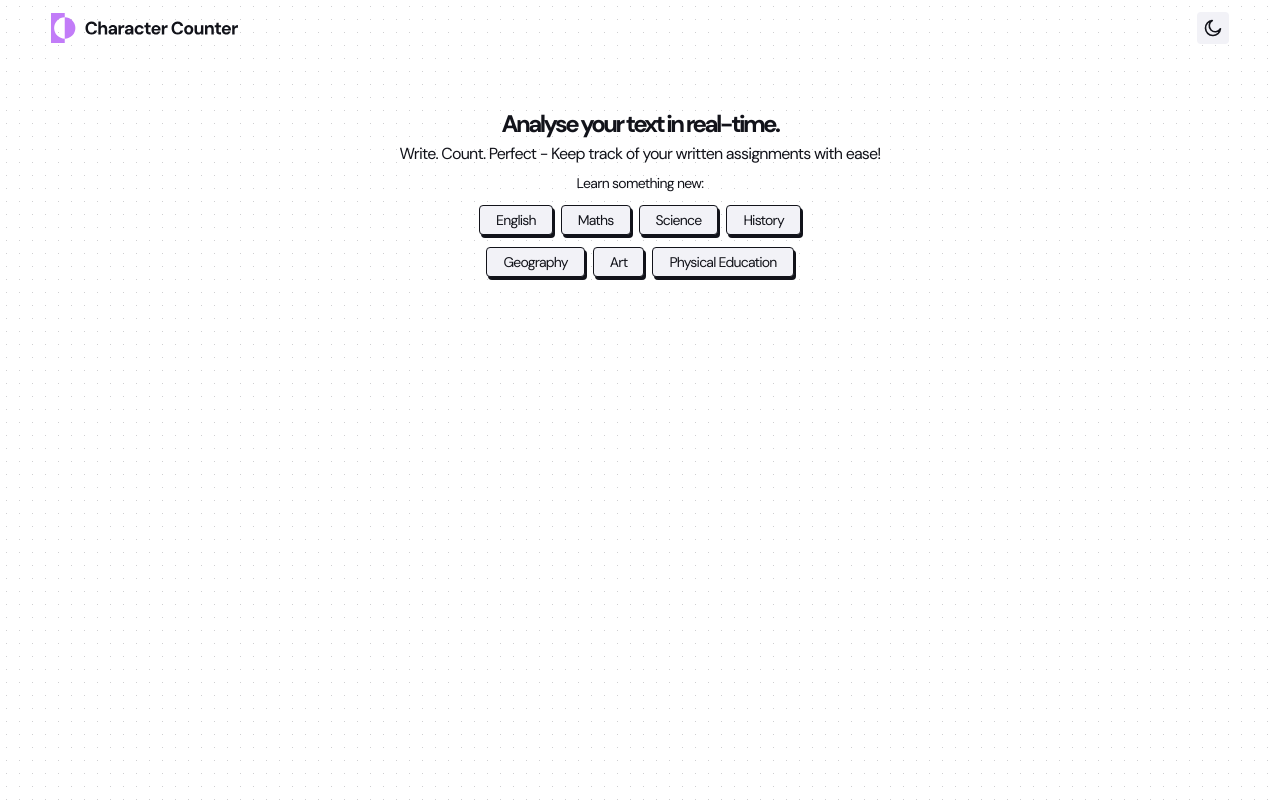
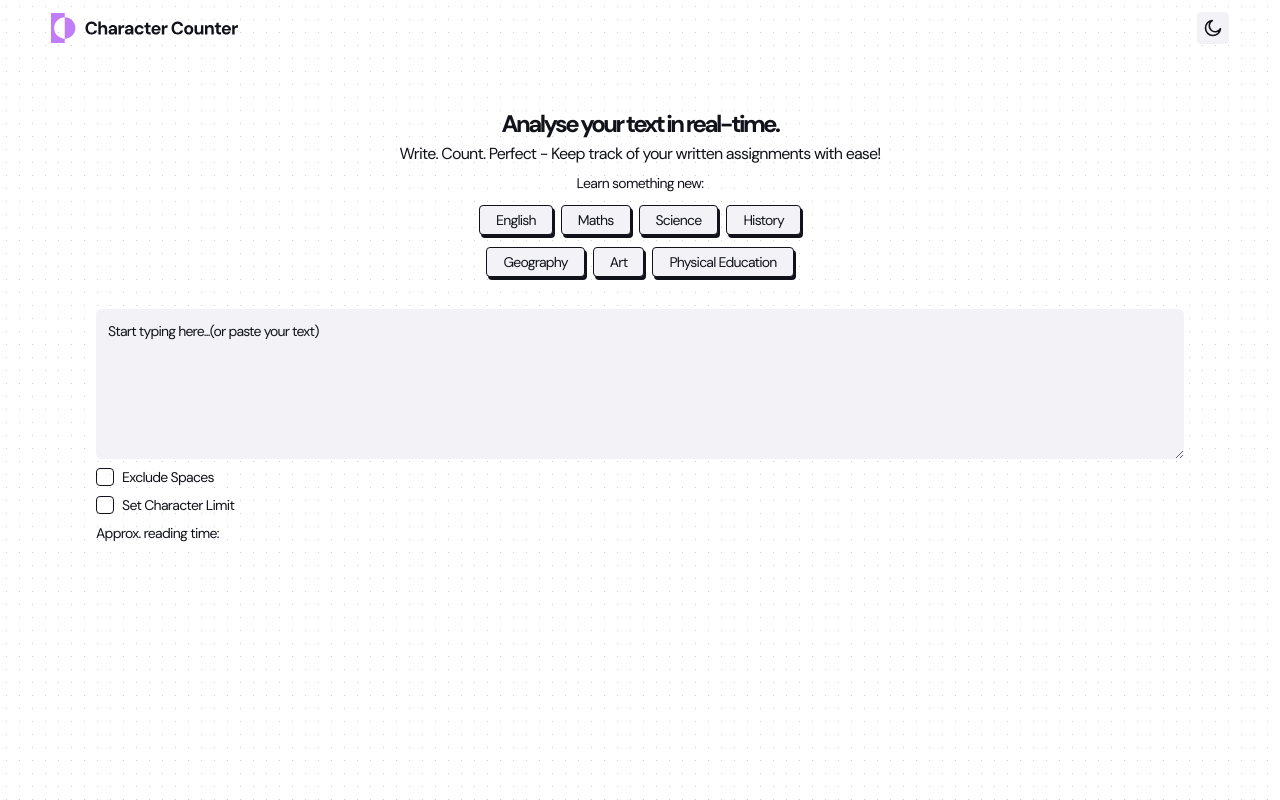
Before and after one commit to rahmaa4/Character-Counter, a React (Vite) app: page / in a window 1280 px wide. Built offline with nearby package versions, Linux system fonts and the light colour scheme.

Commit message:
build filter options

```diff
--- a/index.html
+++ b/index.html
@@ -7,7 +7,9 @@
     <title>Character Counter | Home </title>
   </head>
   <body>
-    <div id="root" class="py-3 relative"></div>
+    <div id="root" class="py-3 relative">
+
+    </div>
     <script type="module" src="/src/main.tsx"></script>
   </body>
 </html>
--- a/src/App/App.tsx
+++ b/src/App/App.tsx
@@ -1,9 +1,10 @@
 import { useContext, useEffect } from "react";
+import { ThemeContext } from "../Contexts/Theme/ThemeContext";
 import Nav from "../Components/Nav/Nav";
-import { ThemeContext } from "../Contexts/Theme/ThemeContext";
+import Title from "../Components/Title/Title";
 import FunFact from "../Components/FunFact/FunFact";
-import Title from "../Components/Title/Title";
-
+import UserTextField from "../Components/UserTextField/UserTextField";
+import FilterOptions from "../Components/FilterOptions/FilterOptions";
 
 export default function App() {
     const { isLight } = useContext(ThemeContext);
@@ -25,7 +26,10 @@ export default function App() {
     return (
         <>
             <Nav />
-            <Title/>
+            <Title />
+            <FunFact />
+            <UserTextField />
+            <FilterOptions/>
         </>
     )
 }
--- /dev/null
+++ b/src/Components/FilterOptions/Checkbox/Checkbox.tsx
@@ -0,0 +1,34 @@
+import { useContext} from "react"
+import { IsCharLimitContext } from "../../../Contexts/IsCharLimit/IsCharLimitContext"
+import { IsExcludeSpacesContext } from "../../../Contexts/IsExcludeSpaces/IsExcludeSpacesContext";
+
+
+const iconCheck = 'assets/images/icon-check.svg';
+
+type CheckBoxProp = {
+    type: 'is-exclude-spaces' | 'is-char-limit'
+}
+
+
+export default function CheckBox({type}: CheckBoxProp) {
+    const { isCharLimit, setIsCharLimit } = useContext(IsCharLimitContext);
+    const { isExcludeSpaces, setIsExcludeSpaces } = useContext(IsExcludeSpacesContext);
+
+    const handleClick = () => {
+        if (type === 'is-exclude-spaces') {
+            setIsExcludeSpaces((prev) => !prev);
+        }else if (type === 'is-char-limit') {
+            setIsCharLimit((prev) => !prev);
+        }
+    }
+
+    return (
+        <div className={`flex items-center gap-2`}>
+            <div onClick={handleClick} className={`w-[18px]
+                 aspect-square border rounded flex justify-center items-center ${type === 'is-char-limit' && isCharLimit ? 'bg-purple400 border-none' : ''} ${type === "is-exclude-spaces" && isExcludeSpaces ? 'bg-purple400 border-none' : ''}`}>
+                {type === 'is-char-limit' && isCharLimit || type === 'is-exclude-spaces' && isExcludeSpaces ? <img src={iconCheck} alt="check mark" className={`w-[16px] aspect-square`} /> : null}
+                 </div>
+            <p className={`text-sm capitalize`}>{type === 'is-char-limit' ? 'set character limit' : 'Exclude spaces'}</p>
+        </div>
+    )
+}
--- /dev/null
+++ b/src/Components/FilterOptions/FilterOptions.tsx
@@ -0,0 +1,16 @@
+import { useContext } from "react";
+import CheckBox from "./Checkbox/Checkbox";
+import { ThemeContext } from "../../Contexts/Theme/ThemeContext";
+
+export default function FilterOptions() {
+    const { isLight } = useContext(ThemeContext);
+    return (
+        <div className={`mt-2 w-[85vw] mx-auto flex flex-col gap-2 ${isLight? 'text-neutral900' : 'text-neutral200'}`}>
+            <div className={`flex flex-col gap-2`}>
+                <CheckBox type='is-exclude-spaces' />
+                <CheckBox type='is-char-limit'/>
+            </div>
+            <p className={`text-sm`}>Approx. reading time: </p>
+        </div>
+    )
+}
--- a/src/Components/Title/Title.tsx
+++ b/src/Components/Title/Title.tsx
@@ -1,6 +1,5 @@
 import { useContext } from "react";
 import { ThemeContext } from "../../Contexts/Theme/ThemeContext";
-import FunFact from "../FunFact/FunFact";
 
 export default function Title() {
     const { isLight } = useContext(ThemeContext);
@@ -11,7 +10,6 @@ export default function Title() {
                 <h1 className={`text-2xl font-bold tracking-[-2.5px]`}>Analyse your text in real-time.</h1>
                 <p className={'leading-[1.3]'}>Write. Count. Perfect - Keep track of your written assignments with ease!</p>
             </div>
-            <FunFact/>
         </div>
     )
 }
--- /dev/null
+++ b/src/Components/UserTextField/UserTextField.tsx
@@ -0,0 +1,8 @@
+import { useContext } from "react"
+import { ThemeContext } from "../../Contexts/Theme/ThemeContext"
+
+export default function UserTextField() {
+    const { isLight } = useContext(ThemeContext);
+    return <textarea className={`block min-h-[150px] w-[85vw] mx-auto mt-8 rounded-md ${isLight ? 'bg-neutral100 placeholder:text-neutral900 text-neutral900' : 'bg-neutral700 placeholder:text-neutral100 text-neutral200'} p-3 outline-none placeholder:text-sm`} placeholder="Start typing here...(or paste your text)">
+    </textarea>
+}
--- /dev/null
+++ b/src/Contexts/IsCharLimit/IsCharLimitContext.tsx
@@ -0,0 +1,17 @@
+import React, {createContext, useState } from "react";
+
+type IsCharLimitContext = {
+    isCharLimit: boolean,
+    setIsCharLimit: React.Dispatch<React.SetStateAction<boolean>>
+}
+
+export const IsCharLimitContext = createContext<IsCharLimitContext>({ isCharLimit: false, setIsCharLimit: () => { } });
+
+export default function IsCharLimit({children} : {children: React.ReactNode}) {
+    const [isCharLimit, setIsCharLimit] = useState(false);
+    return (
+        <IsCharLimitContext.Provider value={{isCharLimit, setIsCharLimit}}>
+            {children}
+        </IsCharLimitContext.Provider>
+    )
+}
--- /dev/null
+++ b/src/Contexts/IsExcludeSpaces/IsExcludeSpacesContext.tsx
@@ -0,0 +1,18 @@
+import { createContext, useState} from "react";
+
+type IsExcludeSpacesContext = {
+    isExcludeSpaces: boolean,
+    setIsExcludeSpaces: React.Dispatch<React.SetStateAction<boolean>>
+}
+
+export const IsExcludeSpacesContext = createContext<IsExcludeSpacesContext>({ isExcludeSpaces: false, setIsExcludeSpaces: () => { } })
+
+export default function IsExcludeSpaces({children}: {children:React.ReactNode}) {
+    const [isExcludeSpaces, setIsExcludeSpaces] = useState(false);
+
+    return (
+        <IsExcludeSpacesContext.Provider value={{isExcludeSpaces, setIsExcludeSpaces}}>
+            {children}
+        </IsExcludeSpacesContext.Provider>
+    )
+}
--- a/src/main.tsx
+++ b/src/main.tsx
@@ -3,11 +3,17 @@ import './main.css';
 
 import App from "./App/App";
 import Theme from "./Contexts/Theme/ThemeContext";
+import IsExcludeSpaces from "./Contexts/IsExcludeSpaces/IsExcludeSpacesContext";
+import IsCharLimit from "./Contexts/IsCharLimit/IsCharLimitContext";
 
 const element = document.getElementById('root')!;
 const root = createRoot(element);
 root.render(
     <Theme>
-        <App/>
+        <IsExcludeSpaces>
+            <IsCharLimit>
+                <App />
+            </IsCharLimit>
+        </IsExcludeSpaces>
     </Theme>
 )
```
